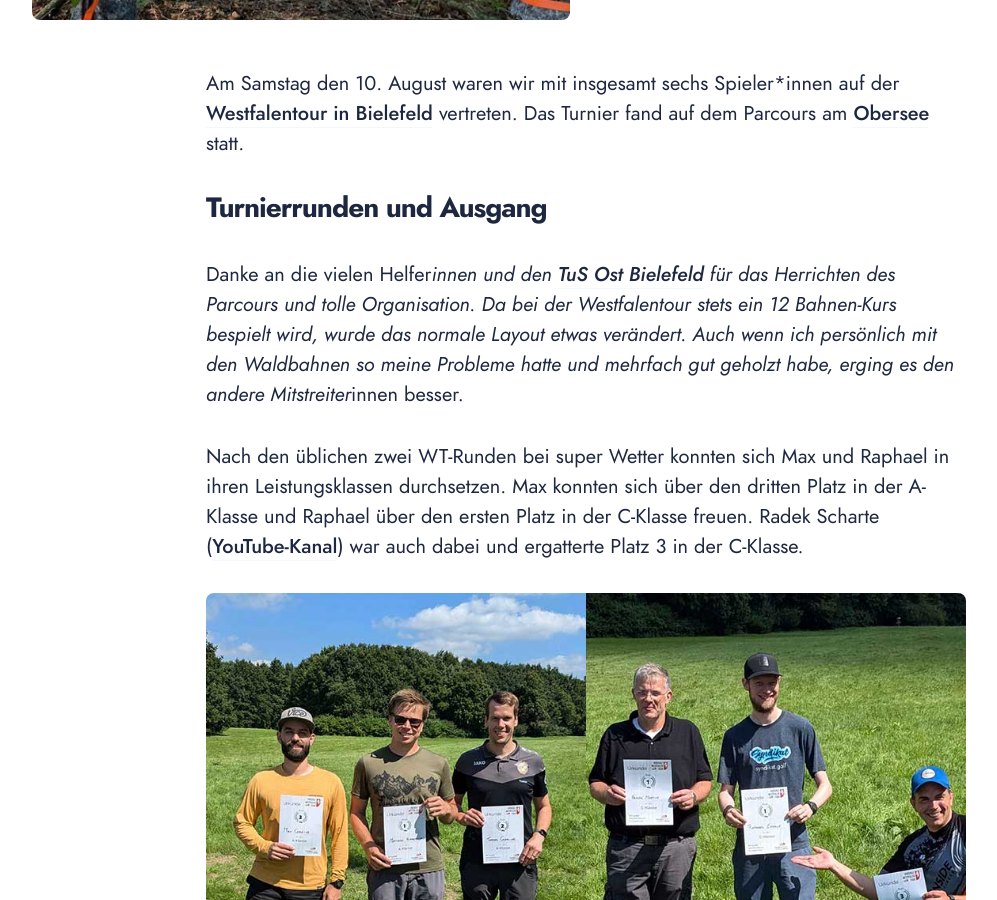
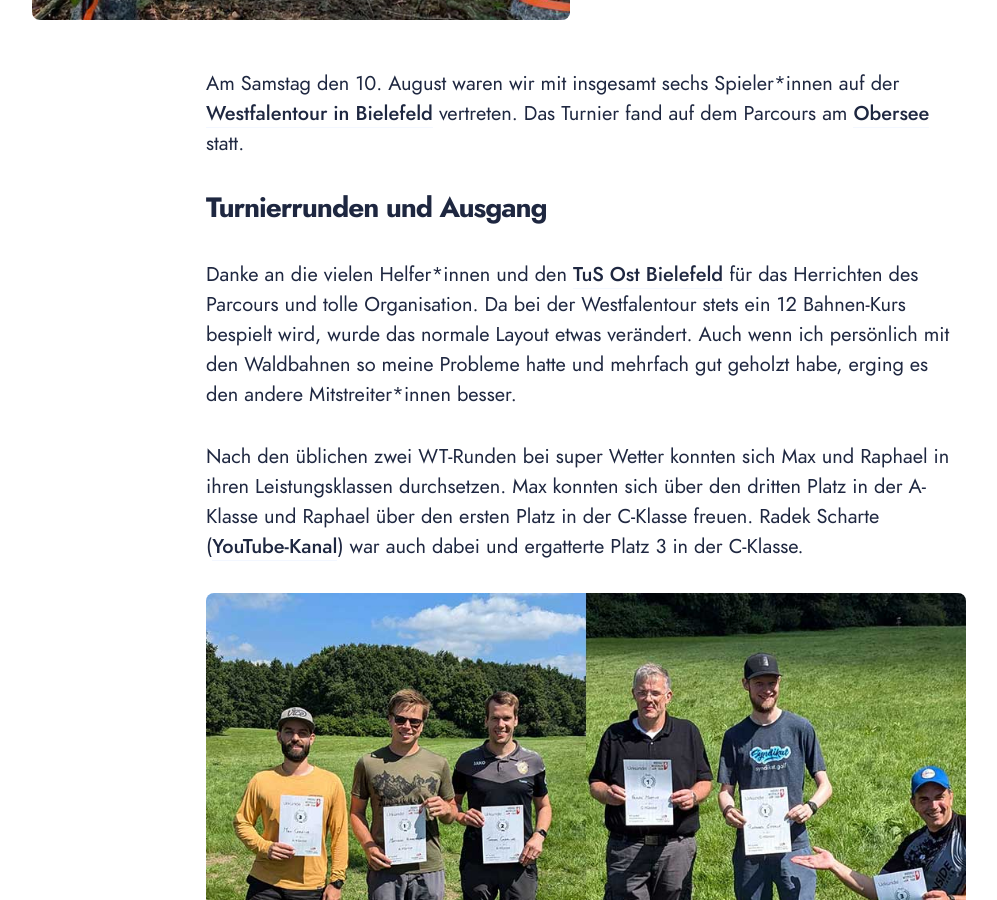
Before and after one commit to maxgreive/syndikat-web, a Jekyll site: the page built from _posts/2024-08-11-WT-Bielefeld.md, in a window 1280 px wide and 900 px high, scrolled down 585 px. Shown: the whole window, without its empty margins (54-1051 px from the left). Built offline with Jekyll 4.4.1, drawn with Linux system fonts in a browser that asks for light colours.

```diff
--- a/_posts/2024-08-11-WT-Bielefeld.md
+++ b/_posts/2024-08-11-WT-Bielefeld.md
@@ -12,7 +12,7 @@ Das Turnier fand auf dem Parcours am [Obersee](https://udisc.com/courses/bielefe
 
 ## Turnierrunden und Ausgang
 
-Danke an die vielen Helfer*innen und den [TuS Ost Bielefeld](https://www.tus-ost.de/discgolf) für das Herrichten des Parcours und tolle Organisation.
+Danke an die vielen Helfer\*innen und den [TuS Ost Bielefeld](https://www.tus-ost.de/discgolf) für das Herrichten des Parcours und tolle Organisation.
 Da bei der Westfalentour stets ein 12 Bahnen-Kurs bespielt wird, wurde das normale Layout etwas verändert.
 Auch wenn ich persönlich mit den Waldbahnen so meine Probleme hatte und mehrfach gut geholzt habe, erging es den andere Mitstreiter*innen besser.
 
```
